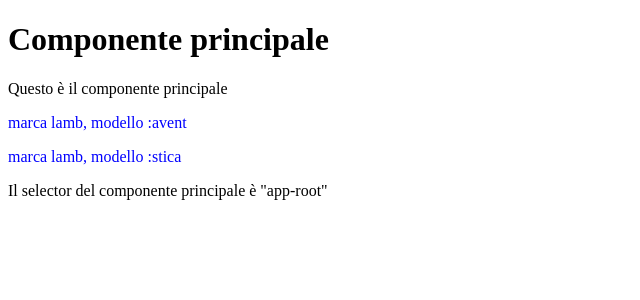
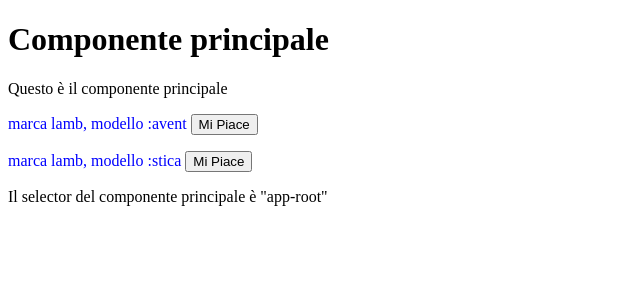
Before and after one commit to Losanes/angular_progetto-01-Losanes, an Angular app: page / in a window 1280 px wide. Shown: the top 300 px of the page, without its empty margins (0-640 px from the left). Built offline with nearby package versions, Linux system fonts and the light colour scheme.

Commit message:
Data Binding : Event Binding

```diff
--- a/src/app/componente01/componente01.component.html
+++ b/src/app/componente01/componente01.component.html
@@ -1,3 +1,6 @@
 <div>
-    <p [style.color]="textColor">marca {{marca}}, modello :{{modello}}</p>
+    <p [style.color]="textColor">
+        marca {{marca}}, modello :{{modello}}
+        <button (click)="onClick()">Mi Piace</button>
+    </p>
 </div>
--- a/src/app/componente01/componente01.component.ts
+++ b/src/app/componente01/componente01.component.ts
@@ -9,6 +9,11 @@ export class Componente01Component implements OnInit {
 marca:string="lamb"
 modello:string="avent"
 textColor:string="blue"
+
+  onClick() {
+    this.textColor = "red"
+  }
+
   constructor() { }
 
   ngOnInit(): void {
--- a/src/app/componente02/componente02.component.html
+++ b/src/app/componente02/componente02.component.html
@@ -1,3 +1,6 @@
 <div>
-    <p [style.color]="textColor">marca {{marca}}, modello :{{modello}}</p>
+    <p [style.color]="textColor">
+        marca {{marca}}, modello :{{modello}}
+        <button (click)="onClick()">Mi Piace</button>
+    </p>
 </div>
--- a/src/app/componente02/componente02.component.ts
+++ b/src/app/componente02/componente02.component.ts
@@ -9,6 +9,11 @@ export class Componente02Component implements OnInit {
   marca:string="lamb"
   modello:string="stica"
   textColor:string="blue"
+
+  onClick() {
+    this.textColor = "red"
+  }
+
   constructor() { }
 
   ngOnInit(): void {
```
